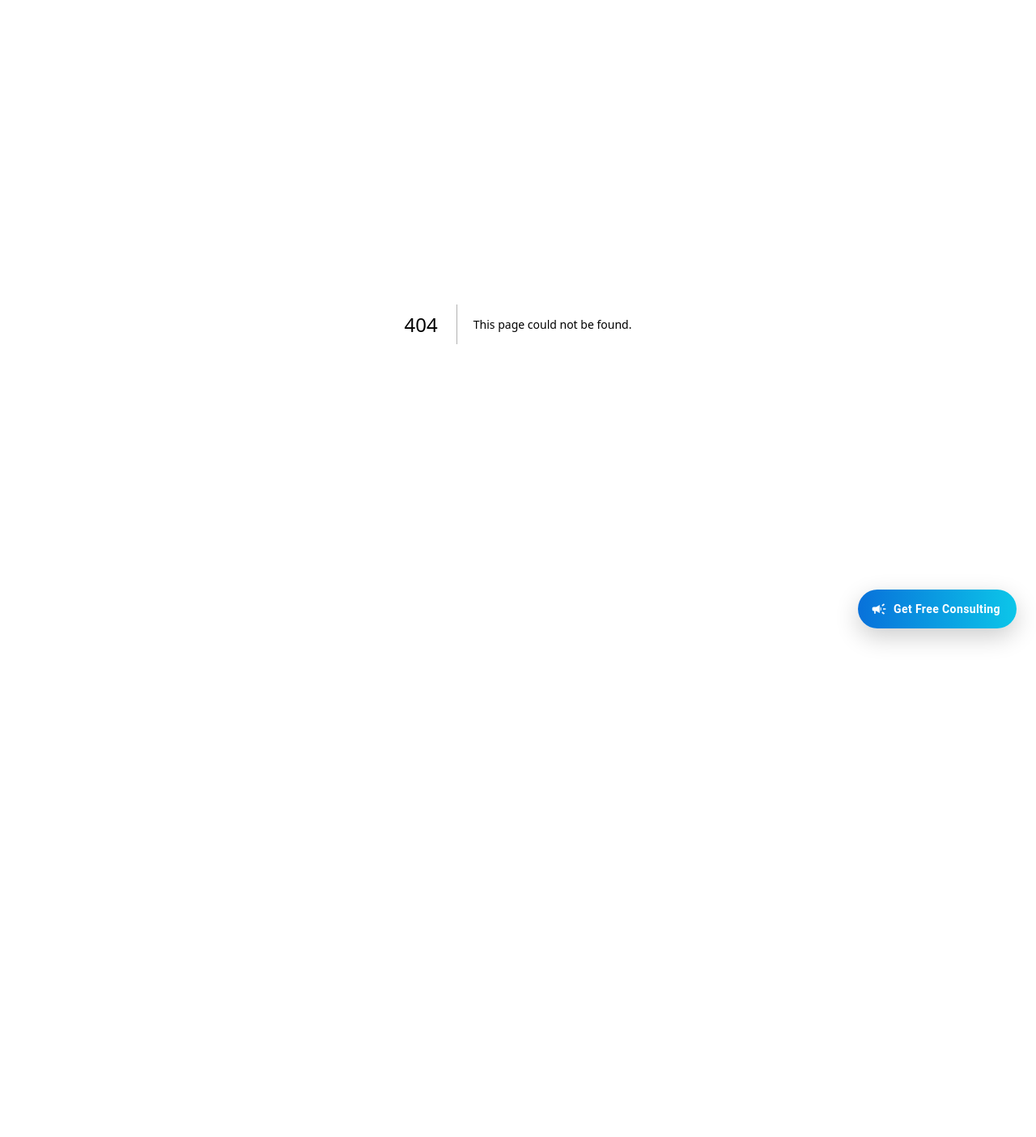
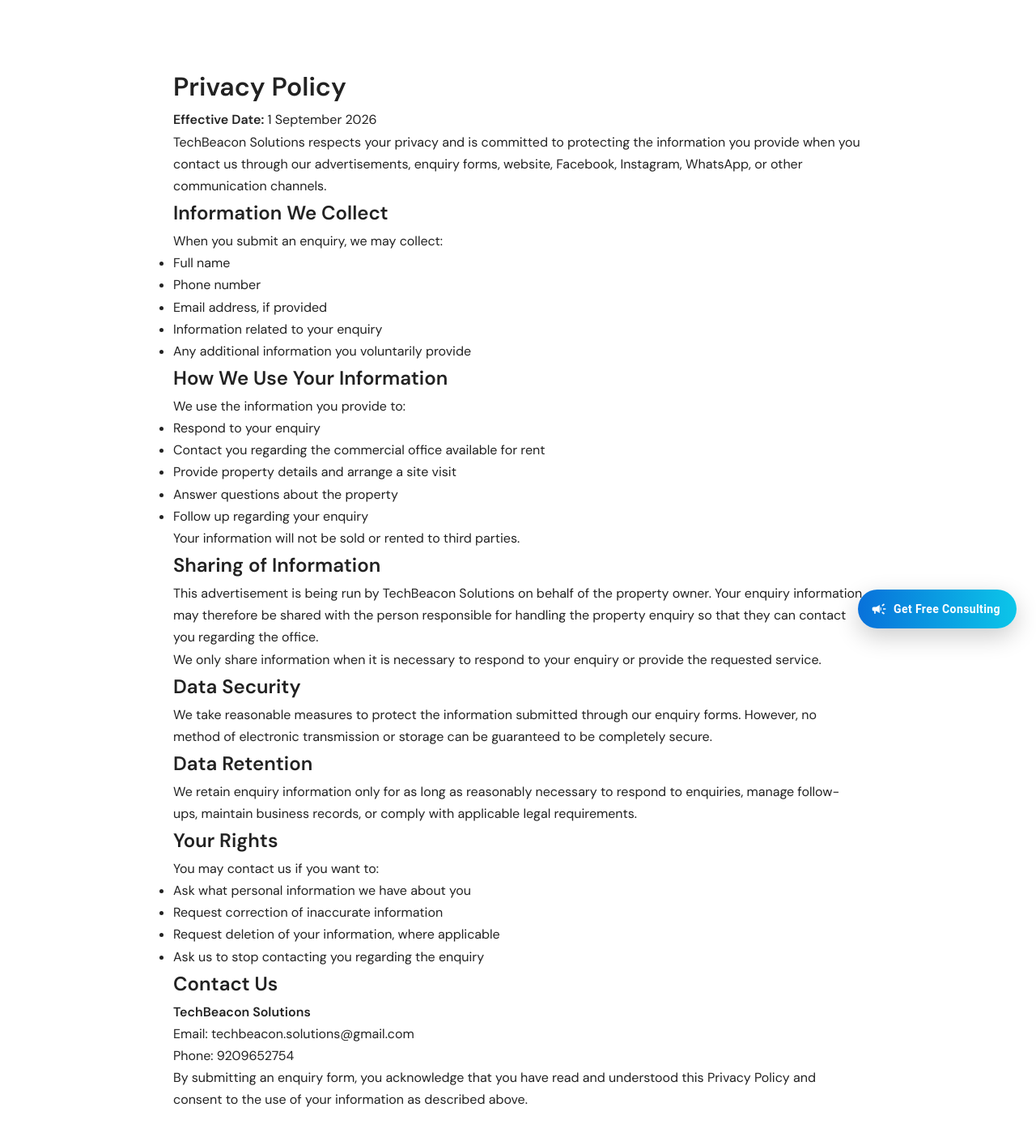
Before and after one commit to techbeaconsolutions/techbeacon-solutions-website, a Next.js app: page /privacy-policy in a window 1280 px wide. Before the commit this address had no page. Shown: the top 1404 px of the page at 81% size. Before the commit the page ends 800 px from the top, so only its background shows below. Built offline with nearby package versions, Linux system fonts and the light colour scheme.

Commit message:
Privacy-Policy -Page added

```diff
--- /dev/null
+++ b/src/app/privacy-policy/page.tsx
@@ -0,0 +1,113 @@
+export default function PrivacyPolicy() {
+  return (
+    <main
+      style={{
+        maxWidth: "900px",
+        margin: "0 auto",
+        padding: "80px 24px",
+        lineHeight: 1.7,
+        color: "#222",
+      }}
+    >
+      <h1>Privacy Policy</h1>
+
+      <p>
+        <strong>Effective Date:</strong> 1 September 2026
+      </p>
+
+      <p>
+        TechBeacon Solutions respects your privacy and is committed to
+        protecting the information you provide when you contact us through
+        our advertisements, enquiry forms, website, Facebook, Instagram,
+        WhatsApp, or other communication channels.
+      </p>
+
+      <h2>Information We Collect</h2>
+
+      <p>When you submit an enquiry, we may collect:</p>
+
+      <ul>
+        <li>Full name</li>
+        <li>Phone number</li>
+        <li>Email address, if provided</li>
+        <li>Information related to your enquiry</li>
+        <li>Any additional information you voluntarily provide</li>
+      </ul>
+
+      <h2>How We Use Your Information</h2>
+
+      <p>We use the information you provide to:</p>
+
+      <ul>
+        <li>Respond to your enquiry</li>
+        <li>
+          Contact you regarding the commercial office available for rent
+        </li>
+        <li>Provide property details and arrange a site visit</li>
+        <li>Answer questions about the property</li>
+        <li>Follow up regarding your enquiry</li>
+      </ul>
+
+      <p>
+        Your information will not be sold or rented to third parties.
+      </p>
+
+      <h2>Sharing of Information</h2>
+
+      <p>
+        This advertisement is being run by TechBeacon Solutions on behalf of
+        the property owner. Your enquiry information may therefore be shared
+        with the person responsible for handling the property enquiry so that
+        they can contact you regarding the office.
+      </p>
+
+      <p>
+        We only share information when it is necessary to respond to your
+        enquiry or provide the requested service.
+      </p>
+
+      <h2>Data Security</h2>
+
+      <p>
+        We take reasonable measures to protect the information submitted
+        through our enquiry forms. However, no method of electronic
+        transmission or storage can be guaranteed to be completely secure.
+      </p>
+
+      <h2>Data Retention</h2>
+
+      <p>
+        We retain enquiry information only for as long as reasonably necessary
+        to respond to enquiries, manage follow-ups, maintain business records,
+        or comply with applicable legal requirements.
+      </p>
+
+      <h2>Your Rights</h2>
+
+      <p>You may contact us if you want to:</p>
+
+      <ul>
+        <li>Ask what personal information we have about you</li>
+        <li>Request correction of inaccurate information</li>
+        <li>Request deletion of your information, where applicable</li>
+        <li>Ask us to stop contacting you regarding the enquiry</li>
+      </ul>
+
+      <h2>Contact Us</h2>
+
+      <p>
+        <strong>TechBeacon Solutions</strong>
+        <br />
+        Email: techbeacon.solutions@gmail.com
+        <br />
+        Phone: 9209652754
+      </p>
+
+      <p>
+        By submitting an enquiry form, you acknowledge that you have read and
+        understood this Privacy Policy and consent to the use of your
+        information as described above.
+      </p>
+    </main>
+  );
+}
```
